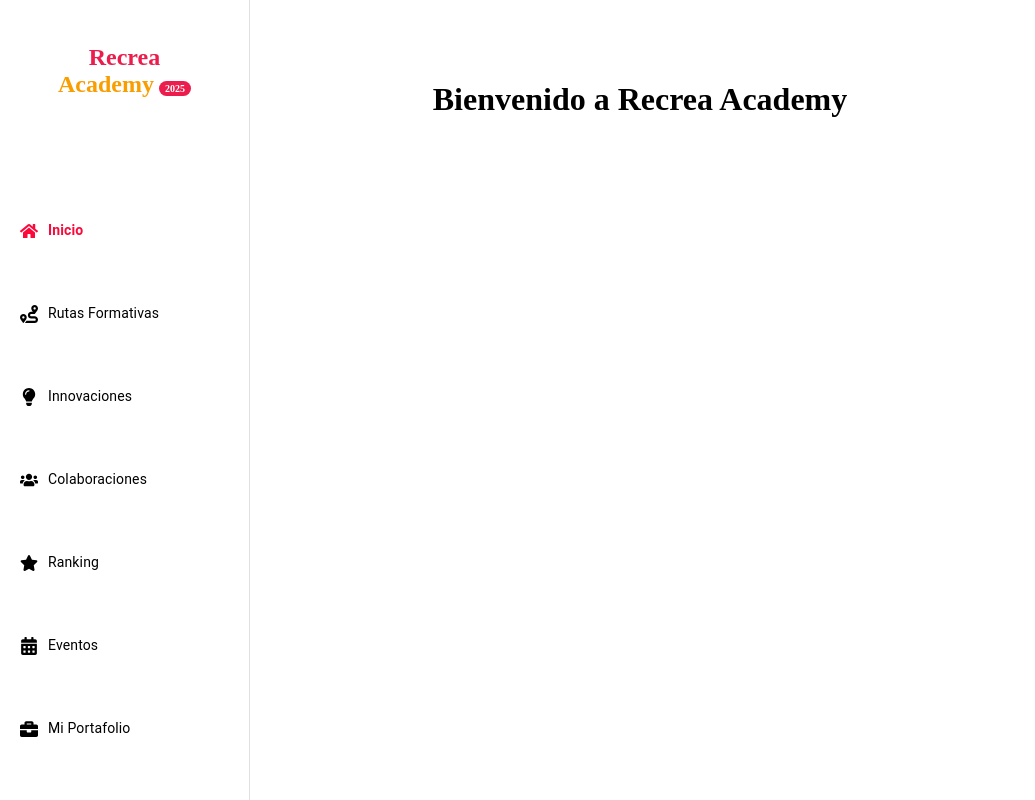
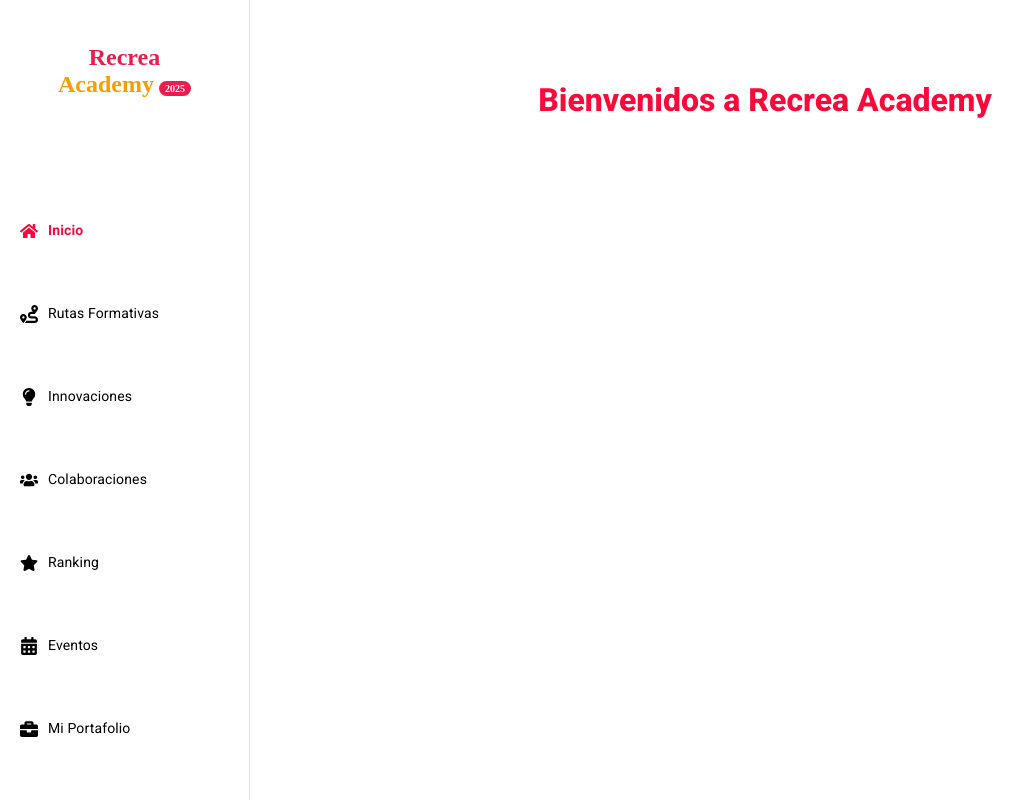
Before and after one commit to aleyrasg/RecreaAcademy, a React (Vite) app in the folder recreaacademy/: page / in a window 1280 px wide. Shown: the whole page, without its empty margins (0-1035 px from the left). Built offline with nearby package versions, Linux system fonts and the light colour scheme.

Commit message:
Estilos para h1 Layout

```diff
--- a/recreaacademy/index.html
+++ b/recreaacademy/index.html
@@ -5,6 +5,7 @@
     <link rel="icon" type="image/svg+xml" href="/vite.svg" />
     <meta name="viewport" content="width=device-width, initial-scale=1.0" />
     <title>RecreaAcademy</title>
+    <link href="https://fonts.googleapis.com/css2?family=Roboto:wght@400;700;800&display=swap" rel="stylesheet">
   </head>
   <body>
     <div id="root"></div>
--- a/recreaacademy/src/App.jsx
+++ b/recreaacademy/src/App.jsx
@@ -1,19 +1,14 @@
 // import { useState } from 'react'
 import './App.css'
 import React from 'react';
-import Sidebar from './components/Sidebar/sidebar';
-import { FaHome, FaUser, FaBook } from 'react-icons/fa';
+import Layout from './components/Layout/Layout';
 
 
 function App() {
   return (
-    <div style={{ display: 'flex' }}>
-      <Sidebar />
-      <main style={{ padding: '20px', flex: 1 }}>
-        {/* Aquí iría el contenido principal */}
-        <h1>Bienvenido a Recrea Academy</h1>
-      </main>
-    </div>
+    <Layout>
+      <h1>Bienvenidos a Recrea Academy</h1>
+    </Layout>
   );
 }
 
--- /dev/null
+++ b/recreaacademy/src/components/Layout/Layout.css
@@ -0,0 +1,5 @@
+main h1 {
+    font-family: 'Roboto', sans-serif;
+    font-weight: 800; /* ExtraBold */
+    color: #FC083B;
+  }
--- a/recreaacademy/src/components/Layout.jsx
+++ b/recreaacademy/src/components/Layout/Layout.jsx
@@ -1,6 +1,7 @@
 // src/components/Layout.jsx
 import React from "react";
-import Sidebar from "./Sidebar/sidebar"; // Asegúrate de que la ruta sea correcta
+import Sidebar from "../Sidebar/sidebar";
+import "./Layout.css";
 
 const Layout = ({ children }) => {
   return (
--- a/recreaacademy/src/pages/Colaboraciones/Colaboraciones.jsx
+++ b/recreaacademy/src/pages/Colaboraciones/Colaboraciones.jsx
@@ -1,5 +1,5 @@
 import React from 'react'
-import Layout from '../../components/Layout'
+import Layout from '../../components/Layout/Layout'
 
 function Colaboraciones() {
   return (
--- a/recreaacademy/src/pages/Eventos/Eventos.jsx
+++ b/recreaacademy/src/pages/Eventos/Eventos.jsx
@@ -1,5 +1,5 @@
 import React from 'react'
-import Layout from '../../components/Layout'
+import Layout from '../../components/Layout/Layout'
 
 function Eventos() {
   return (
--- a/recreaacademy/src/pages/Inicio/Home.jsx
+++ b/recreaacademy/src/pages/Inicio/Home.jsx
@@ -1,5 +1,5 @@
 import React from 'react'
-import Layout from '../../components/Layout';
+import Layout from '../../components/Layout/Layout';
 
 function Home() {
   return (
--- a/recreaacademy/src/pages/Innovaciones/Innovaciones.jsx
+++ b/recreaacademy/src/pages/Innovaciones/Innovaciones.jsx
@@ -1,6 +1,6 @@
 import React from 'react'
 import Sidebar from '../../components/Sidebar/sidebar'
-import Layout from '../../components/Layout';
+import Layout from '../../components/Layout/Layout';
 
 function Innovaciones() {
   return (
--- a/recreaacademy/src/pages/Portafolio/MiPortafolio.jsx
+++ b/recreaacademy/src/pages/Portafolio/MiPortafolio.jsx
@@ -1,5 +1,5 @@
 import React from 'react'
-import Layout from '../../components/Layout'
+import Layout from '../../components/Layout/Layout'
 
 function MiPortafolio() {
   return (
--- a/recreaacademy/src/pages/Ranking/Ranking.jsx
+++ b/recreaacademy/src/pages/Ranking/Ranking.jsx
@@ -1,5 +1,5 @@
 import React from 'react'
-import Layout from '../../components/Layout'
+import Layout from '../../components/Layout/Layout'
 
 function Ranking() {
   return (
--- a/recreaacademy/src/pages/RutasFormativas/RutasFormativas.jsx
+++ b/recreaacademy/src/pages/RutasFormativas/RutasFormativas.jsx
@@ -1,5 +1,5 @@
 import React from 'react'
-import Layout from '../../components/Layout'
+import Layout from '../../components/Layout/Layout'
 
 function RutasFormativas() {
   return (
```
